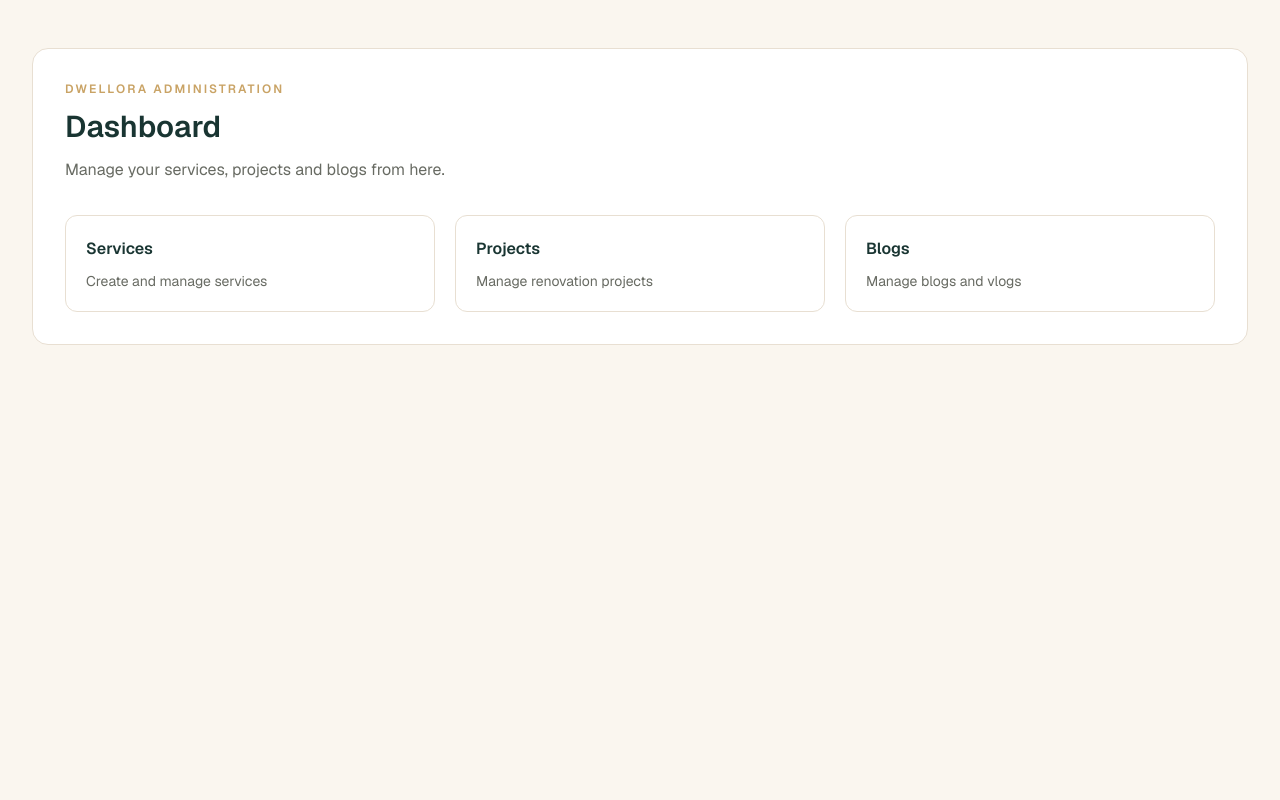
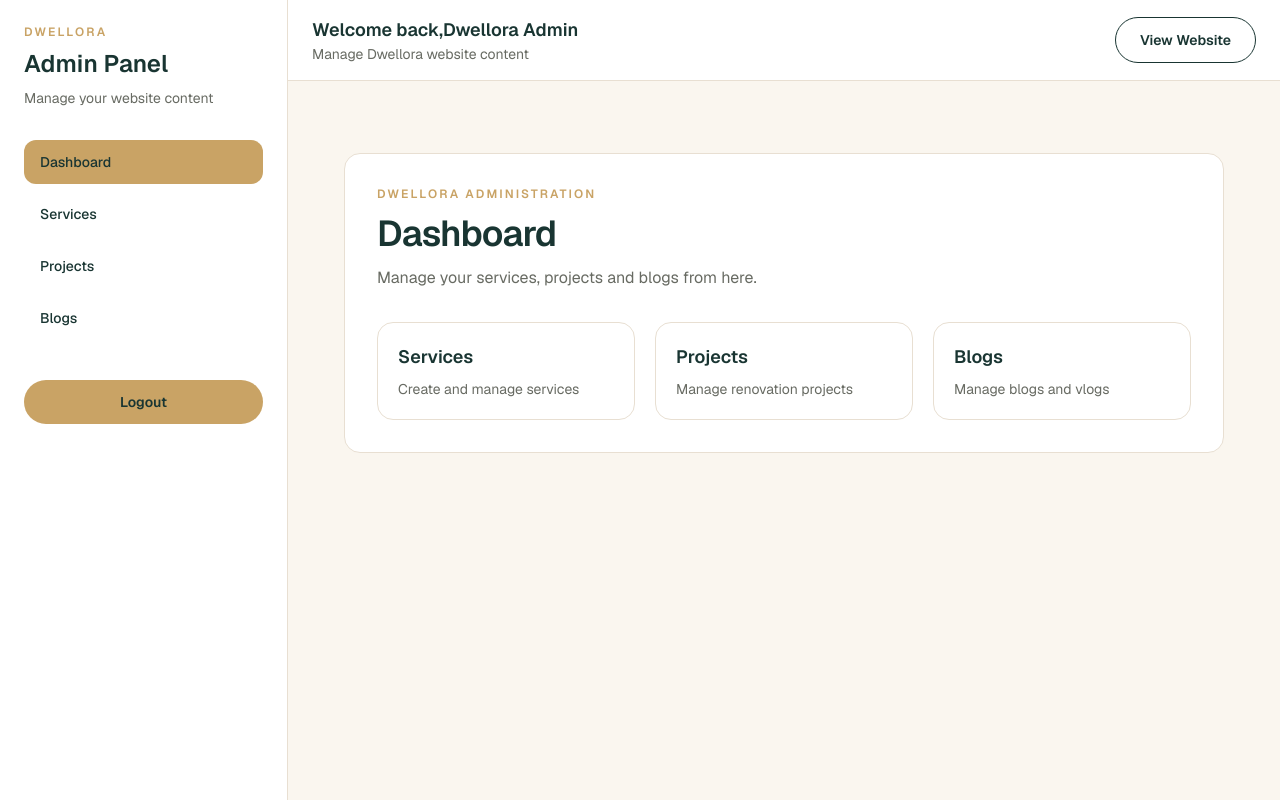
Before and after one commit to Tasmih/dwellora, a Next.js app: page /admin/dashboard in a window 1280 px wide. Built offline with nearby package versions, Linux system fonts and the light colour scheme.

Commit message:
Add active navigation and improve admin dashboard UI

```diff
--- a/src/app/admin/dashboard/page.tsx
+++ b/src/app/admin/dashboard/page.tsx
@@ -1,58 +1,63 @@
 export default function AdminDashboardPage() {
+  const dashboardCards = [
+    {
+      title: "Services",
+      description: "Create and manage services",
+      href: "/admin/services",
+    },
+    {
+      title: "Projects",
+      description: "Manage renovation projects",
+      href: "/admin/projects",
+    },
+    {
+      title: "Blogs",
+      description: "Manage blogs and vlogs",
+      href: "/admin/blogs",
+    },
+  ];
+
   return (
-    <main className="min-h-screen bg-background">
-      <div className="site-container py-12">
-
-        <div className="rounded-2xl border border-border bg-surface p-8">
+    <main>
+      <div className="site-container py-10 lg:py-12">
+        <section className="rounded-2xl border border-border bg-surface p-6 sm:p-8">
 
           <p className="text-xs font-semibold uppercase tracking-[0.18em] text-accent">
             Dwellora Administration
           </p>
 
-          <h1 className="mt-3 text-3xl font-semibold text-brand">
+          <h1 className="mt-3 text-3xl font-semibold tracking-tight text-brand sm:text-4xl">
             Dashboard
           </h1>
 
-          <p className="mt-3 text-muted">
+          <p className="mt-3 max-w-xl text-base text-muted">
             Manage your services, projects and blogs from here.
           </p>
 
 
-          <div className="mt-8 grid gap-5 sm:grid-cols-3">
+          <div className="mt-8 grid gap-5 sm:grid-cols-2 lg:grid-cols-3">
 
-            <div className="rounded-xl border border-border p-5">
-              <h2 className="font-semibold text-brand">
-                Services
+            {dashboardCards.map((card) => (
+             <a
+             key={card.href}
+             href={card.href}
+             className="rounded-2xl border border-border bg-surface p-5 transition-all duration-200 hover:-translate-y-1 hover:border-accent hover:bg-accent/5"
+>
+
+              <h2 className="text-lg font-semibold text-brand">
+                 {card.title}
               </h2>
-              <p className="mt-2 text-sm text-muted">
-                Create and manage services
-              </p>
-            </div>
 
+                <p className="mt-2 text-sm text-muted">
+                  {card.description}
+                </p>
 
-            <div className="rounded-xl border border-border p-5">
-              <h2 className="font-semibold text-brand">
-                Projects
-              </h2>
-              <p className="mt-2 text-sm text-muted">
-                Manage renovation projects
-              </p>
-            </div>
-
-
-            <div className="rounded-xl border border-border p-5">
-              <h2 className="font-semibold text-brand">
-                Blogs
-              </h2>
-              <p className="mt-2 text-sm text-muted">
-                Manage blogs and vlogs
-              </p>
-            </div>
+              </a>
+            ))}
 
           </div>
 
-        </div>
-
+        </section>
       </div>
     </main>
   );
--- /dev/null
+++ b/src/app/admin/layout.tsx
@@ -0,0 +1,26 @@
+import AdminHeader from "@/components/admin/AdminHeader";
+import AdminSidebar from "@/components/admin/AdminSidebar";
+
+export default function AdminLayout({
+  children,
+}: {
+  children: React.ReactNode;
+}) {
+  return (
+    <div className="min-h-screen bg-background lg:flex">
+
+      <AdminSidebar />
+
+      <div className="flex-1">
+
+        <AdminHeader />
+
+        <main className="p-6">
+          {children}
+        </main>
+
+      </div>
+
+    </div>
+  );
+}
--- /dev/null
+++ b/src/components/admin/AdminHeader.tsx
@@ -0,0 +1,28 @@
+import Link from "next/link";
+
+export default function AdminHeader() {
+  return (
+    <header className="flex items-center justify-between border-b border-border bg-surface px-6 py-4">
+
+      <div>
+        <h1 className="text-lg font-semibold text-brand">
+            Welcome back,Dwellora Admin
+        </h1>
+
+        <p className="text-sm text-muted">
+          Manage Dwellora website content
+        </p>
+      </div>
+
+
+      <Link
+        href="/"
+        target="_blank"
+        className="btn btn-secondary"
+      >
+        View Website
+      </Link>
+
+    </header>
+  );
+}
--- /dev/null
+++ b/src/components/admin/AdminSidebar.tsx
@@ -0,0 +1,75 @@
+"use client";
+
+import Link from "next/link";
+import { usePathname } from "next/navigation";
+
+const menuItems = [
+  {
+    name: "Dashboard",
+    href: "/admin/dashboard",
+  },
+  {
+    name: "Services",
+    href: "/admin/services",
+  },
+  {
+    name: "Projects",
+    href: "/admin/projects",
+  },
+  {
+    name: "Blogs",
+    href: "/admin/blogs",
+  },
+];
+
+export default function AdminSidebar() {
+  const pathname = usePathname();
+
+  return (
+    <aside className="w-full border-b border-border bg-surface p-6 lg:min-h-screen lg:w-72 lg:border-b-0 lg:border-r">
+
+      <div>
+        <p className="text-xs font-semibold uppercase tracking-[0.18em] text-accent">
+          Dwellora
+        </p>
+
+        <h2 className="mt-2 text-2xl font-semibold text-brand">
+          Admin Panel
+        </h2>
+
+        <p className="mt-2 text-sm text-muted">
+          Manage your website content
+        </p>
+      </div>
+
+
+      <nav className="mt-8 space-y-2">
+
+        {menuItems.map((item) => {
+          const isActive = pathname === item.href;
+
+          return (
+            <Link
+              key={item.href}
+              href={item.href}
+              className={`block rounded-xl px-4 py-3 text-sm font-medium transition-colors duration-200 ${
+                isActive
+                  ? "bg-accent text-brand"
+                  : "text-brand hover:bg-accent/10"
+              }`}
+            >
+              {item.name}
+            </Link>
+          );
+        })}
+
+      </nav>
+
+
+      <button className="btn btn-primary mt-10 w-full">
+        Logout
+      </button>
+
+    </aside>
+  );
+}
```
